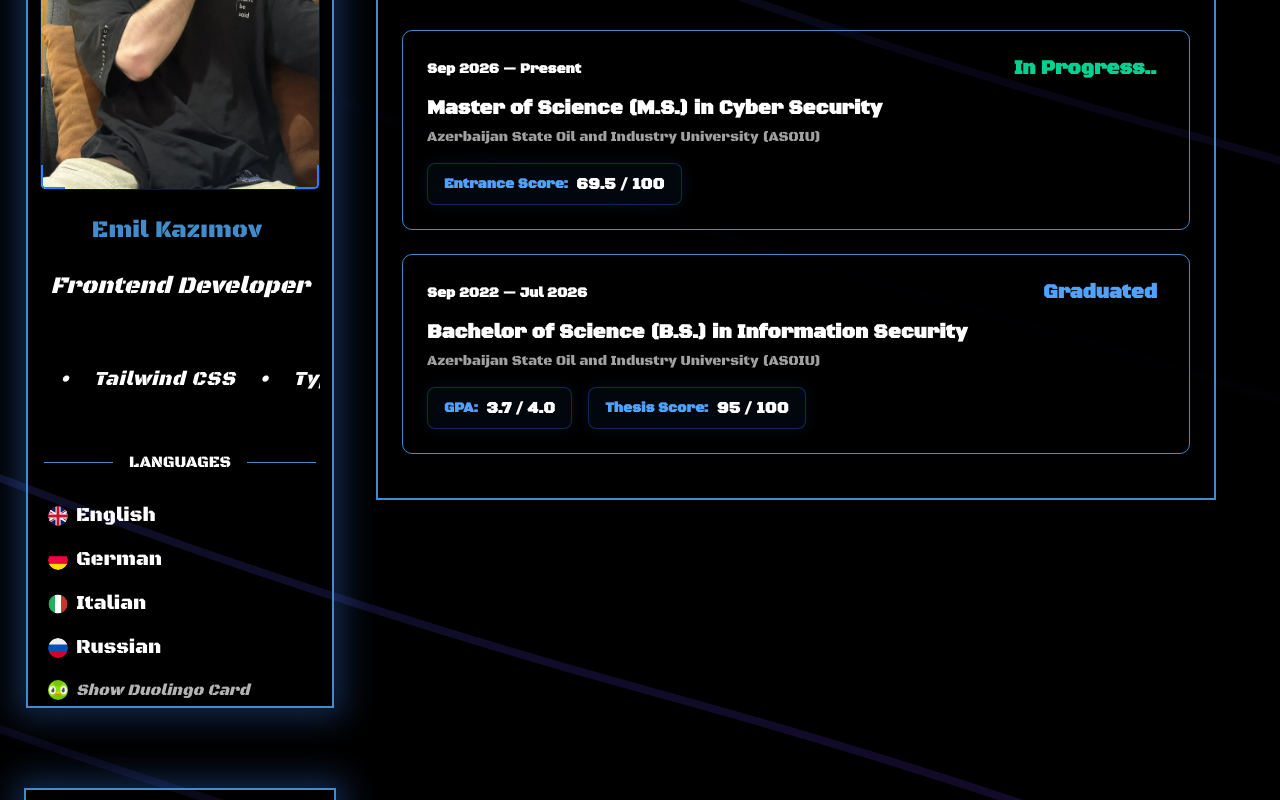
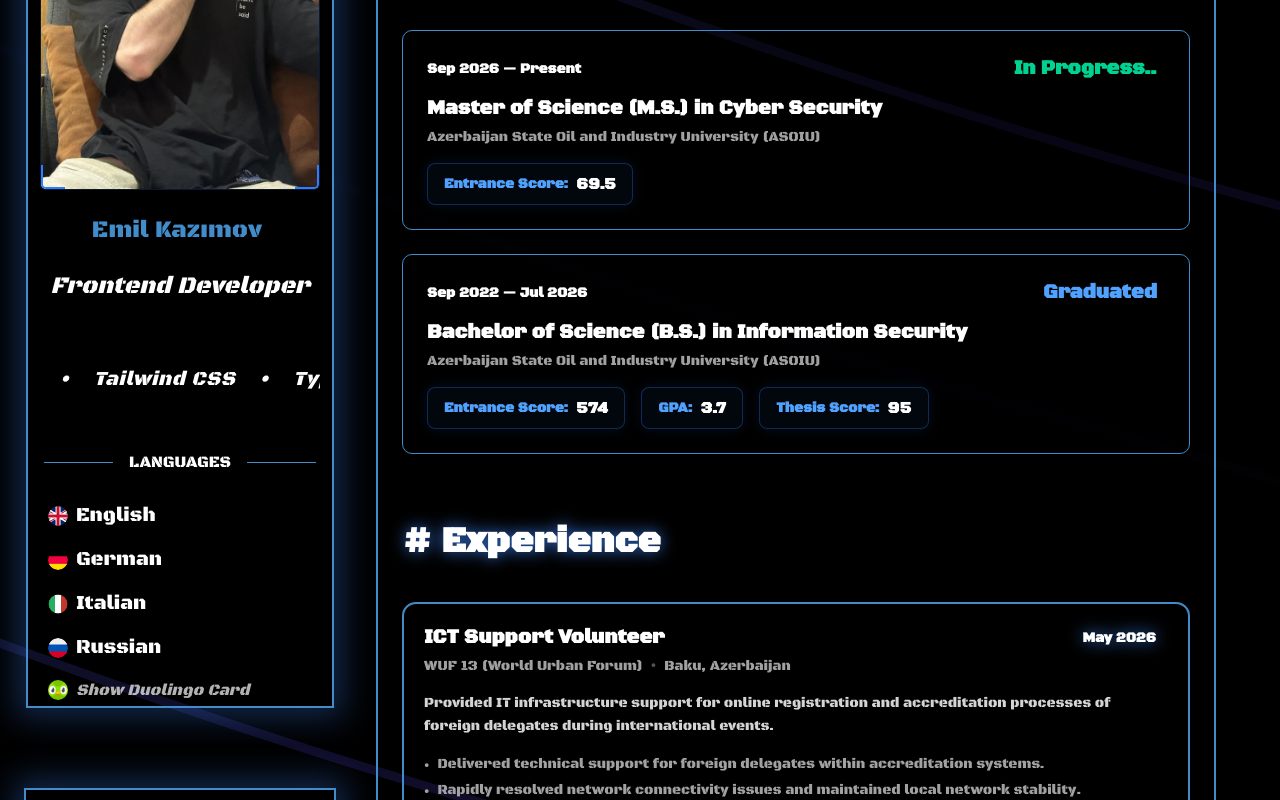
Before and after one commit to Emilhubb/Portfolio, a Next.js app: page /resume in a window 1280 px wide. Shown: the part 300-1100 px from the top of the page. Built offline with nearby package versions, Linux system fonts and the light colour scheme.

Commit message:
adding experience content to the resume page

```diff
--- a/components/detailComponents/resumepage/EducationContext.tsx
+++ b/components/detailComponents/resumepage/EducationContent.tsx
@@ -22,7 +22,7 @@ const EducationContext = () => {
       institution: "Azerbaijan State Oil and Industry University (ASOIU)",
       status: "In Progress..",
       metrics: {
-        entranceScore: "69.5 / 100",
+        entranceScore: "69.5",
       },
     },
     {
@@ -32,15 +32,16 @@ const EducationContext = () => {
       institution: "Azerbaijan State Oil and Industry University (ASOIU)",
       status: "Graduated",
       metrics: {
-        gpa: "3.7 / 4.0",
-        thesisScore: "95 / 100",
+        entranceScore: "574",
+        gpa: "3.7",
+        thesisScore: "95",
       },
     },
   ];
   return (
     <div className="w-full  rounded-lg p-6 my-5  select-none">
       <div className="flex flex-col gap-4 mb-10">
-        <span className="text-4xl font-bold text-(--primary-color)">
+        <span className="text-4xl font-bold text-(--primary-color) drop-shadow-[0_0_8px_rgba(59,130,246,0.8)]">
           # Education
         </span>
       </div>
--- /dev/null
+++ b/components/detailComponents/resumepage/ExperienceContent.tsx
@@ -0,0 +1,197 @@
+import React from "react";
+
+const ExperienceContent = () => {
+  interface ExperienceType {
+    id: number;
+    category: "Work" | "Volunteer";
+    role: string;
+    company: string;
+    location: string;
+    period: string;
+    description: string;
+    responsibilities: string[];
+    skills: string[];
+  }
+
+  const ExperienceData: ExperienceType[] = [
+    {
+      id: 1,
+      category: "Volunteer",
+      role: "ICT Support Volunteer",
+      company: "WUF 13 (World Urban Forum)",
+      location: "Baku, Azerbaijan",
+      period: "May 2026",
+      description:
+        "Provided IT infrastructure support for online registration and accreditation processes of foreign delegates during international events.",
+      responsibilities: [
+        "Delivered technical support for foreign delegates within accreditation systems.",
+        "Rapidly resolved network connectivity issues and maintained local network stability.",
+      ],
+      skills: ["ICT Infrastructure", "Network Stability", "Technical Support"],
+    },
+    {
+      id: 2,
+      category: "Work",
+      role: "Front-end Developer Intern",
+      company: "CBC TV Azerbaijan",
+      location: "Baku, Azerbaijan",
+      period: "February 2026 — July 2026",
+      description:
+        "Developed functional and adaptive admin panels based on React.js and Next.js for the TV channel's internal management systems.",
+      responsibilities: [
+        "Cleaned user input with DOMPurify to ensure the admin panel is protected against XSS vulnerabilities.",
+        "Integrated JWT (Access/Refresh token) authentication mechanism.",
+        "Ensured secure storage of tokens using HttpOnly Cookies and configured Axios interceptors.",
+      ],
+      skills: [
+        "React.js",
+        "Next.js",
+        "DOMPurify",
+        "JWT Auth",
+        "Axios Interceptors",
+        "XSS Security",
+      ],
+    },
+    {
+      id: 3,
+      category: "Volunteer",
+      role: "ICT Support Volunteer",
+      company: "ITU WTDC-25 (Global Telecommunications Conference)",
+      location: "Baku, Azerbaijan",
+      period: "November 2025",
+      description:
+        "Provided IT support and configured devices for delegates during a global telecommunications conference.",
+      responsibilities: [
+        "Configured devices and network settings for international delegates.",
+        "Provided continuous, high-efficiency IT support throughout the conference.",
+      ],
+      skills: ["Device Configuration", "IT Support", "Telecommunications"],
+    },
+    {
+      id: 4,
+      category: "Work",
+      role: "Front-end Developer Intern",
+      company: "Lucebra",
+      location: "Baku, Azerbaijan",
+      period: "May 2025 — September 2025",
+      description:
+        "Developed reusable UI components and functionalities for the admin panel using React and Next.js technologies.",
+      responsibilities: [
+        "Created responsive layouts and improved user experience (UX) across control panel pages.",
+        "Collaborated with the development team via Git and GitHub for version control.",
+      ],
+      skills: [
+        "React",
+        "Next.js",
+        "Tailwind CSS",
+        "UI/UX Design",
+        "Git",
+        "GitHub",
+      ],
+    },
+    {
+      id: 5,
+      category: "Volunteer",
+      role: "ICT Support Volunteer",
+      company: "COP 29",
+      location: "Baku, Azerbaijan",
+      period: "November 2024",
+      description:
+        "Supported the ICT team during the UN Climate Change Conference.",
+      responsibilities: [
+        "Supported the core ICT team in managing network and security operations.",
+      ],
+      skills: ["Network Security", "ICT Operations", "Event Infrastructure"],
+    },
+    {
+      id: 6,
+      category: "Volunteer",
+      role: "Crowd Management & Operations Volunteer",
+      company: "Formula 1 Baku Grand Prix",
+      location: "Baku, Azerbaijan",
+      period: "April 2023",
+      description:
+        "Assisted in crowd flow control, spectator direction, and public safety operations during the high-profile international motorsport event.",
+      responsibilities: [
+        "Managed spectator movement and ensured smooth pedestrian flow across high-density venue zones.",
+        "Collaborated with safety and event coordination teams to maintain public order and swift emergency access.",
+        "Provided direction and assistance to foreign visitors and event attendees in a fast-paced environment.",
+      ],
+      skills: [
+        "Crowd Management",
+        "Public Safety",
+        "Communication",
+        "Event Operations",
+        "Teamwork",
+      ],
+    },
+  ];
+
+  return (
+    <div className="w-full  rounded-lg p-6 my-5  select-none">
+      <div className="flex flex-col gap-4 mb-10">
+        <span className="text-4xl font-bold text-(--primary-color) drop-shadow-[0_0_8px_rgba(59,130,246,0.8)]">
+          # Experience
+        </span>
+      </div>
+
+      {ExperienceData.map((experience) => (
+        <div
+          key={experience.id}
+          className="group relative flex flex-col gap-3 mb-6 p-5 border-2 rounded-l-xl border-(--border-color)
+             bg-(--secondary-color) rounded-r-xl border-b-2
+             hover:border-r-(--border-color) hover:shadow-[0_0_20px_rgba(59,130,246,0.15)]
+             hover:-translate-y-0.5 transition-all duration-300 ease-out"
+        >
+          <div className="flex flex-col md:flex-row md:justify-between md:items-start gap-2">
+            <div className="flex flex-col gap-1">
+              <span className="text-xl font-bold text-white group-hover:text-(--primary-color) transition-colors">
+                {experience.role}
+              </span>
+              <span className="text-sm font-medium text-neutral-400 flex items-center gap-2">
+                <span>{experience.company}</span>
+                <span className="text-xs text-neutral-600">•</span>
+                <span>{experience.location}</span>
+              </span>
+            </div>
+
+            <span
+              className="text-sm font-bold
+                     px-3 py-1  w-fit drop-shadow-[0_0_8px_rgba(59,130,246,0.8)]"
+            >
+              {experience.period}
+            </span>
+          </div>
+
+          <p className="text-sm text-neutral-300 leading-relaxed mt-1">
+            {experience.description}
+          </p>
+
+          <ul className="space-y-1.5 text-sm text-neutral-400 my-1">
+            {experience.responsibilities.map((responsibility, index) => (
+              <li key={index} className="flex items-start gap-2">
+                <span className="text-(--primary-color) mt-1 text-xs">•</span>
+                <span>{responsibility}</span>
+              </li>
+            ))}
+          </ul>
+
+          <div className="flex flex-wrap gap-2 mt-2 pt-2 border-t border-white/5">
+            {experience.skills.map((skill, index) => (
+              <span
+                key={index}
+                className="text-blue-700 border border-(--primary-color)/30
+                   text-xs font-medium px-2.5 py-1 rounded-md hover:bg-(--primary-color)
+                   hover:text-white transition-all duration-200 cursor-default"
+              >
+                {skill}
+              </span>
+            ))}
+          </div>
+        </div>
+      ))}
+    </div>
+  );
+};
+
+export default ExperienceContent;
--- a/components/detailComponents/resumepage/ResumeDetails.tsx
+++ b/components/detailComponents/resumepage/ResumeDetails.tsx
@@ -1,10 +1,12 @@
 import React from 'react'
-import EducationContext from './EducationContext'
+import EducationContext from './EducationContent'
+import ExperienceContent from './ExperienceContent'
 
 const ResumeDetails = () => {
   return (
     <div>
       <EducationContext/>
+      <ExperienceContent/>
     </div>
   )
 }
```
